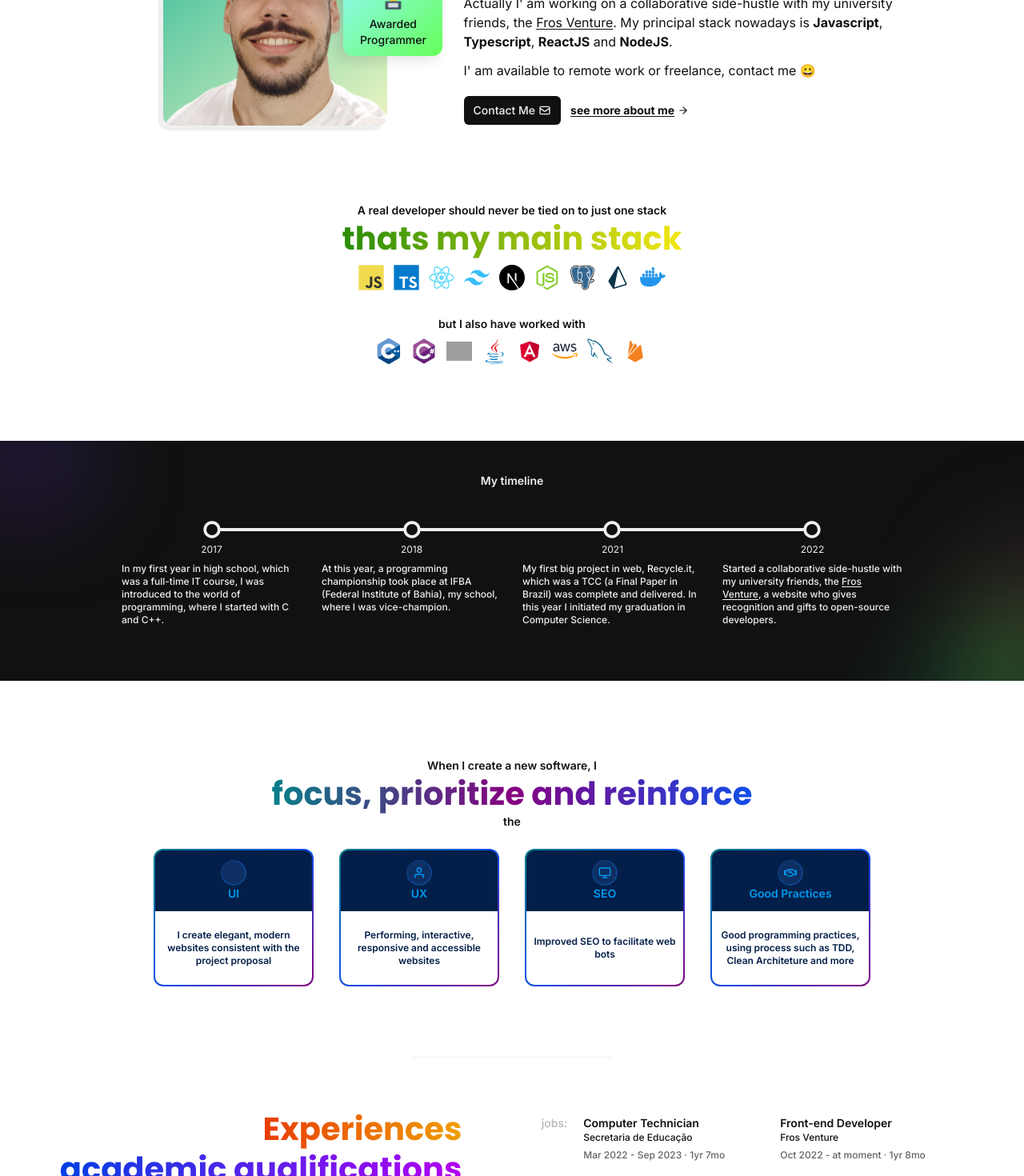
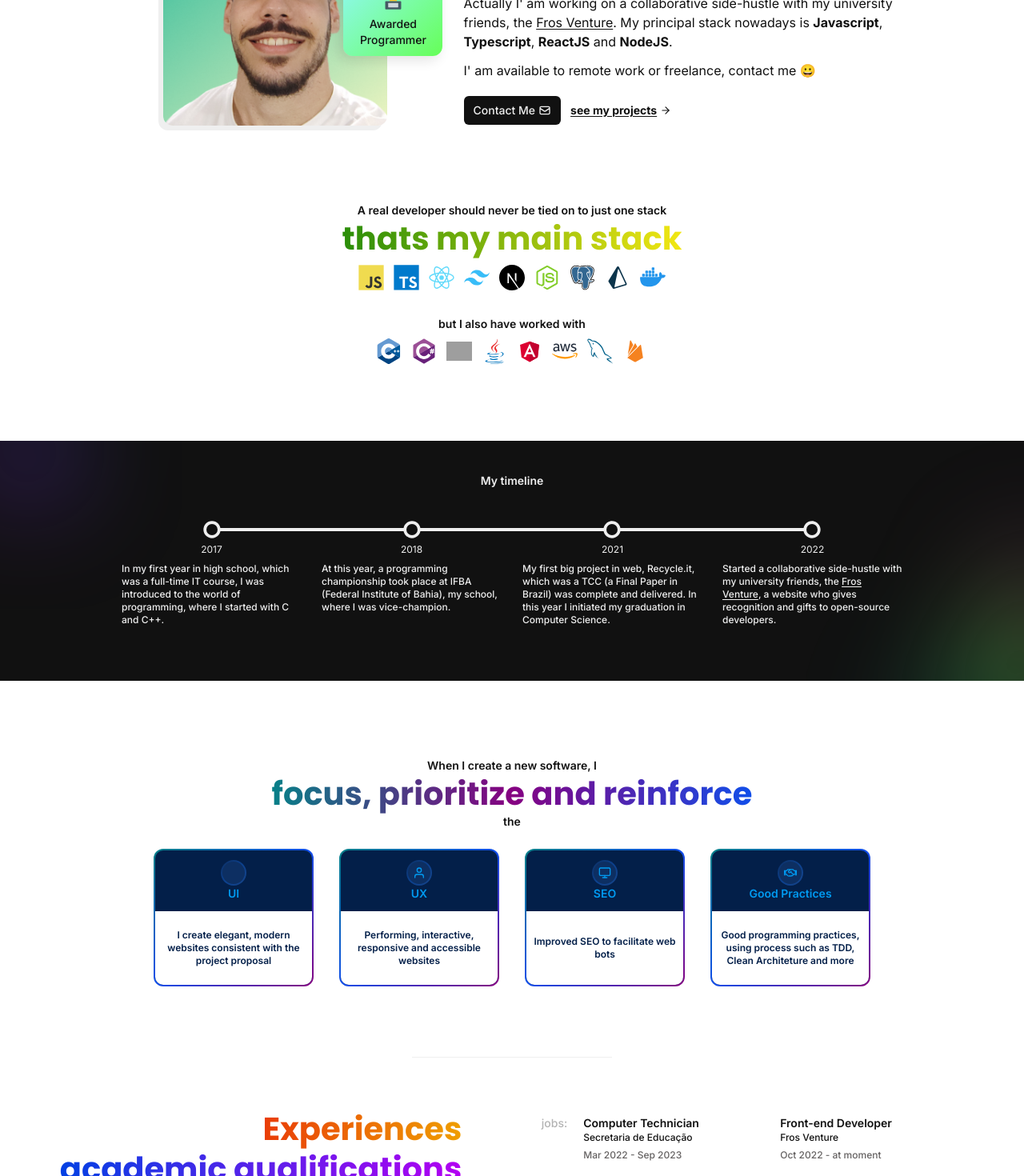
Before and after one commit to PietroRhyan/portfolio, a Next.js app: page /about in a window 1280 px wide. Shown: the part 320-1790 px from the top of the page at 80% size. Built offline with nearby package versions, Linux system fonts and the light colour scheme; grey boxes are pictures that could not be loaded; some icons are missing.

Commit message:
fix: some information in about page

```diff
--- a/src/app/about/page.tsx
+++ b/src/app/about/page.tsx
@@ -219,7 +219,7 @@ export default function About() {
                 href="/projects"
                 className="flex items-center group text-xs sm:text-sm dark:text-white font-bold underline underline-offset-2"
               >
-                see more about me
+                see my projects
                 <span className="pl-1 group-hover:pl-2 transition-all duration-200 ">
                   <FiArrowRight size={14} />
                 </span>
@@ -446,7 +446,7 @@ export default function About() {
               </h4>
               <p className="text-xs font-medium">Secretaria de Educação</p>
               <span className="text-xs font-medium text-text-gray mt-[6px]">
-                Mar 2022 - Sep 2023 · 1yr 7mo
+                Mar 2022 - Sep 2023
               </span>
             </div>
             <div className="w-[230px]">
@@ -455,7 +455,7 @@ export default function About() {
               </h4>
               <p className="text-xs font-medium">Fros Venture</p>
               <span className="text-xs font-medium text-text-gray mt-[6px]">
-                Oct 2022 - at moment · 1yr 8mo
+                Oct 2022 - at moment
               </span>
             </div>
           </div>
```
